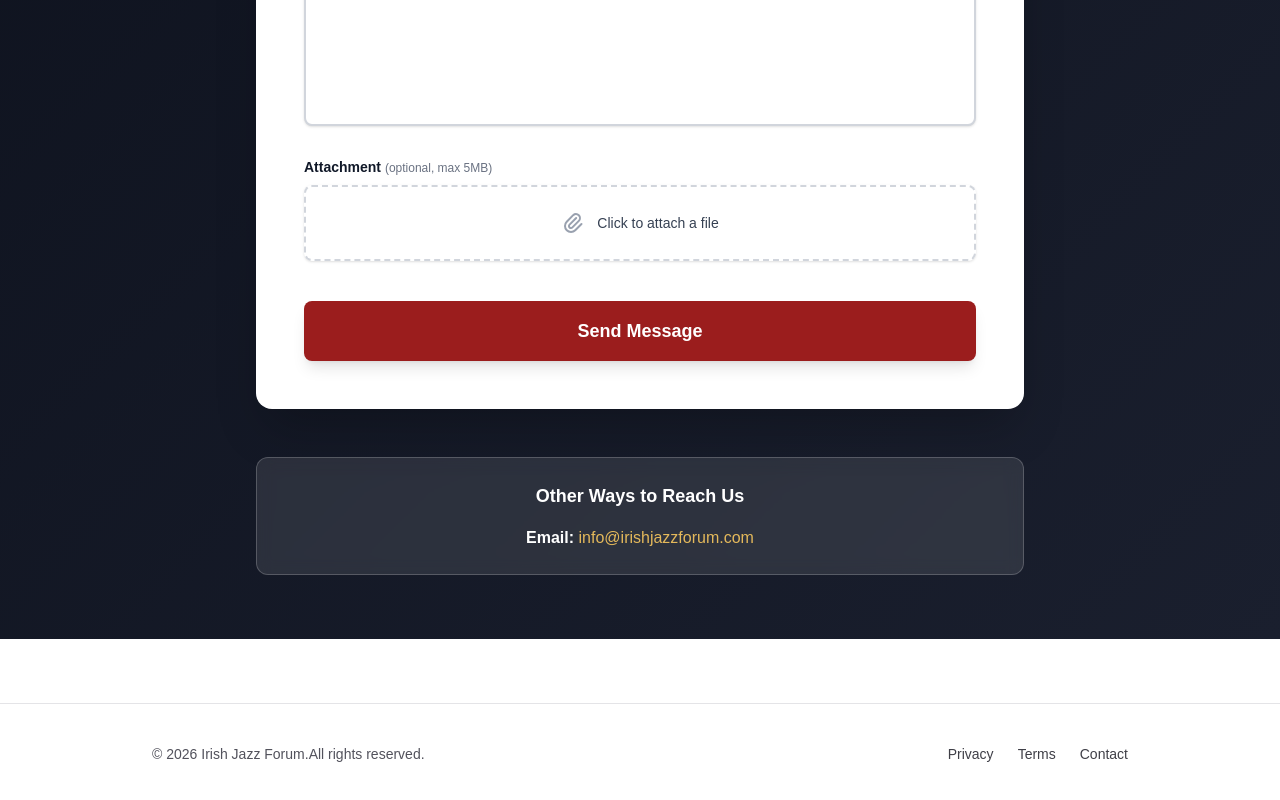
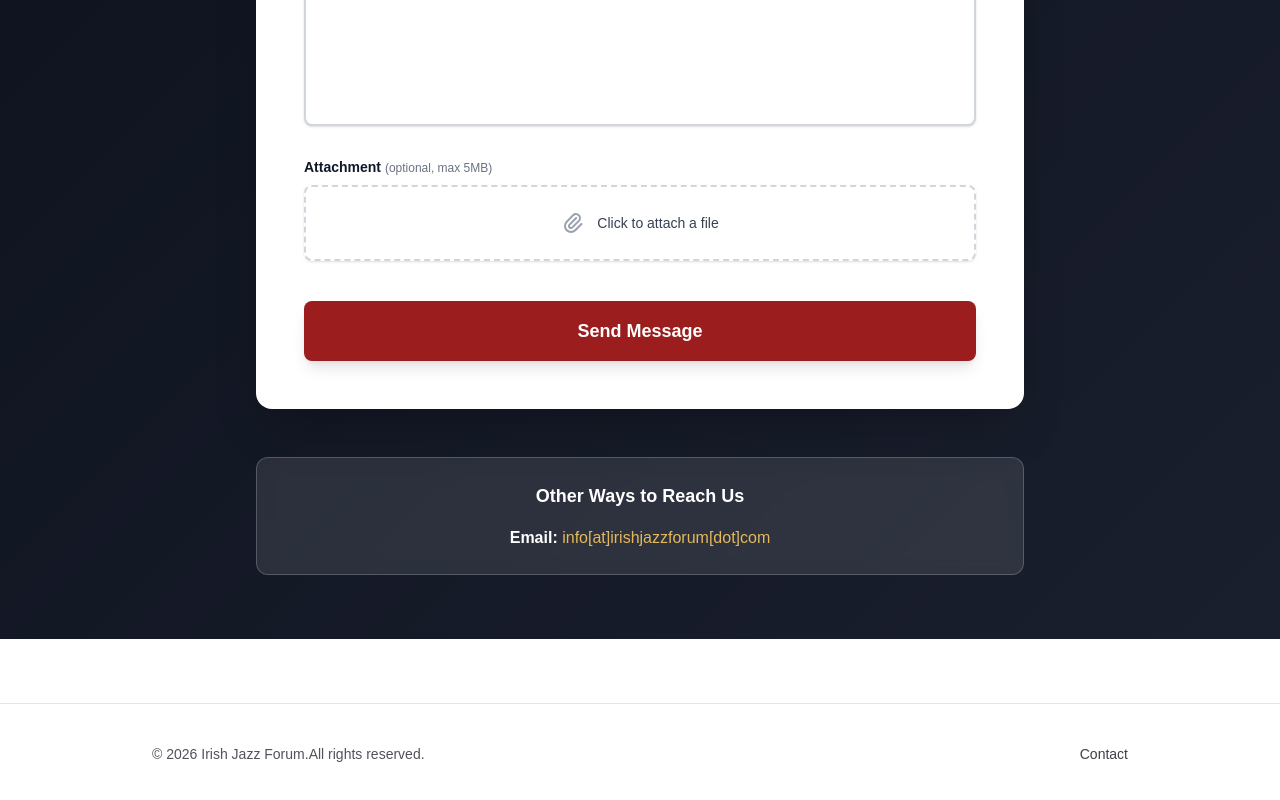
Before and after one commit to iAK01/Irish-jazz-forum, a Next.js app: page /contact in a window 1280 px wide. Shown: the part 992-1792 px from the top of the page. Built offline with nearby package versions, Linux system fonts and the light colour scheme; no server answers.

Commit message:
fixing member model populate

```diff
--- a/app/api/invitations/route.ts
+++ b/app/api/invitations/route.ts
@@ -44,7 +44,7 @@ export async function GET() {
 
     const invitations = await InvitationModel.find()
       .populate("invitedBy", "name email")
-      .populate("memberCreated", "name slug")
+     .populate({ path: "memberCreated", model: MemberModel, select: "name slug" })
       .sort({ createdAt: -1 })
       .lean();
 
--- a/app/components/Footer.tsx
+++ b/app/components/Footer.tsx
@@ -9,19 +9,6 @@ export default function Footer() {
         </div>
 
         <div className="flex gap-6 text-sm font-medium">
-          <a
-            href="/privacy"
-            className="text-zinc-700 dark:text-zinc-300 hover:text-black dark:hover:text-white"
-          >
-            Privacy
-          </a>
-
-          <a
-            href="/terms"
-            className="text-zinc-700 dark:text-zinc-300 hover:text-black dark:hover:text-white"
-          >
-            Terms
-          </a>
 
           <a
             href="/contact"
--- a/app/contact/page.tsx
+++ b/app/contact/page.tsx
@@ -368,8 +368,8 @@ export default function ContactPage() {
               <div className="space-y-2 text-gray-300">
                 <p>
                   <span className="font-semibold text-white">Email:</span>{" "}
-                  <a href="mailto:info@irishjazzforum.com" className="hover:underline" style={{ color: 'var(--color-ijf-accent)' }}>
-                    info@irishjazzforum.com
+                  <a href="mailto:ken@improvisedmusic.ie" className="hover:underline" style={{ color: 'var(--color-ijf-accent)' }}>
+                    info[at]irishjazzforum[dot]com
                   </a>
                 </p>
               </div>
```
